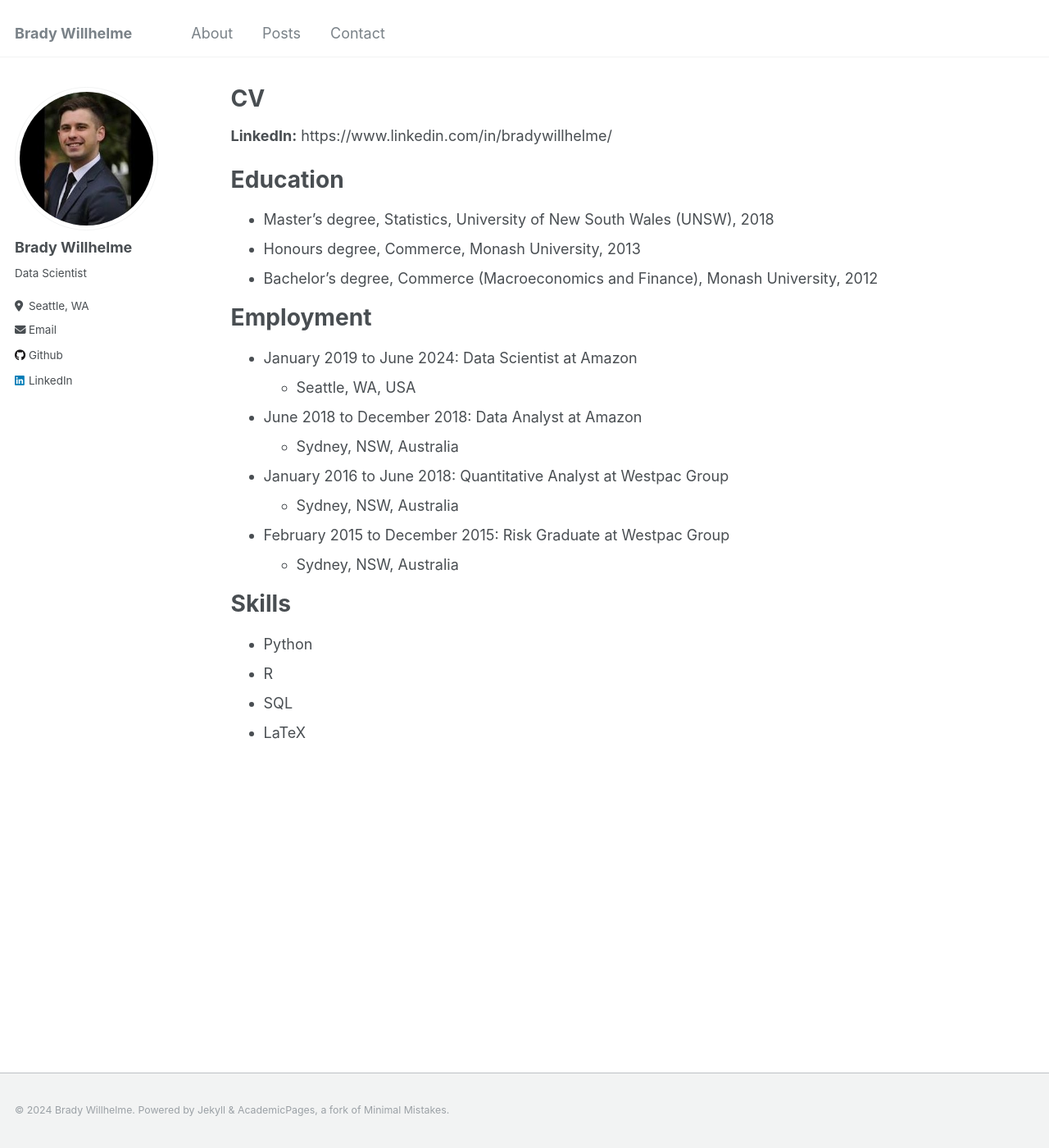
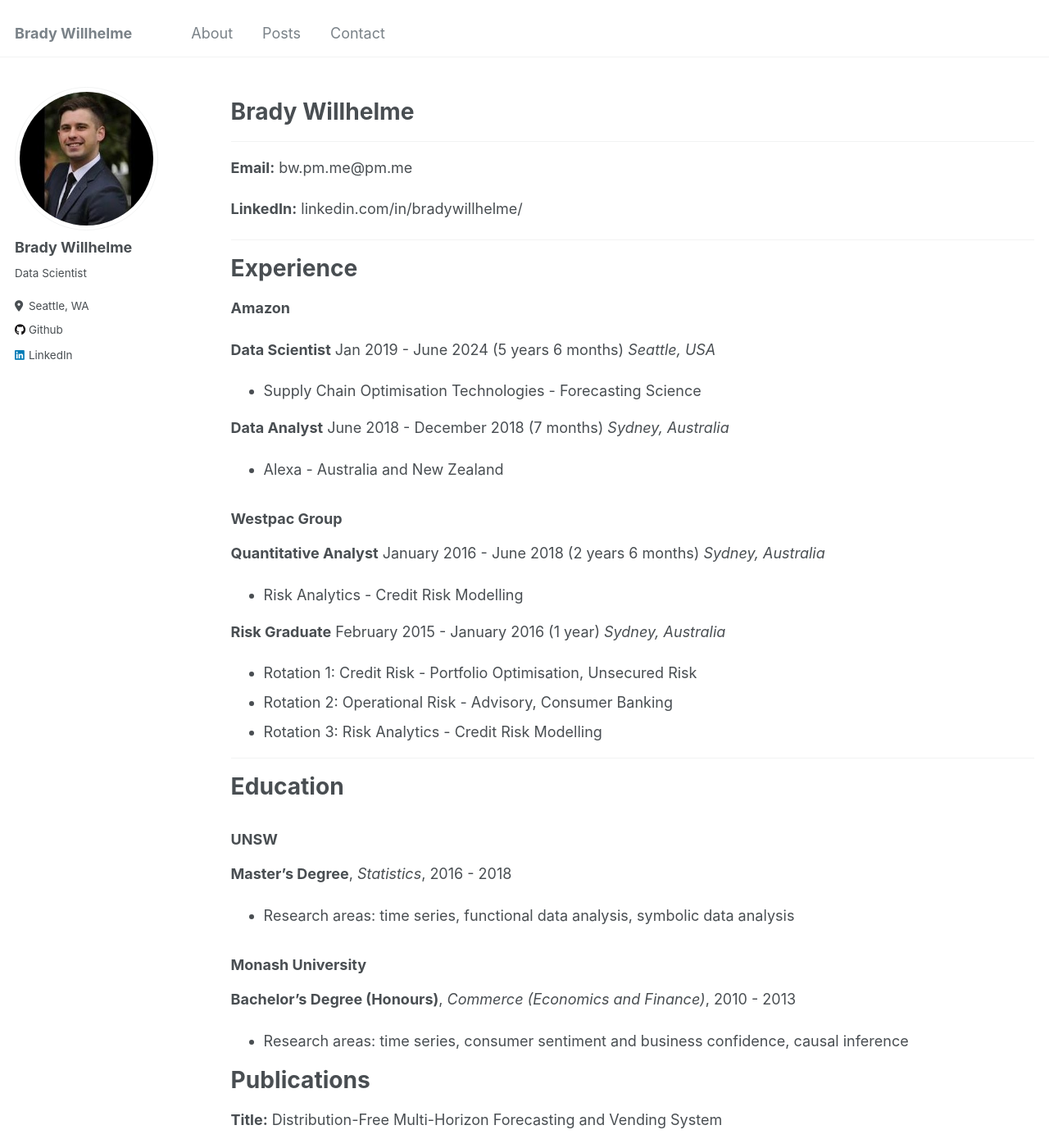
Before and after one commit to bradywill/bradywill-new.github.io, a Jekyll site: the page built from _pages/unused/cv.md, in a window 1280 px wide and 1400 px high. Shown: the whole window at 82% size. Built offline with Jekyll 4.4.1, drawn with Linux system fonts in a browser that asks for light colours; some of the changed text lies outside the part shown.

```diff
--- a/_config.yml
+++ b/_config.yml
@@ -28,7 +28,7 @@ author:
   location         : "Seattle, WA"
   employer         : # "Amazon"
   uri              : # URL
-  email            : "bw.pm.me@pm.me"
+  email            : # "bw.pm.me@pm.me"
 
   # Academic websites
   arxiv            : # URL - Update with the correct link to your profile
@@ -76,7 +76,7 @@ author:
 teaser                   :  # filename of teaser fallback teaser image placed in /images/, .e.g. "500x300.png"
 breadcrumbs              : false # true, false (default)
 words_per_minute         : 160
-future                   : false
+future                   : true
 read_more                : "disabled" # if enabled, adds "Read more" links to excerpts
 talkmap_link             : false #change to true to add link to talkmap on talks page
 comments:
--- a/_pages/unused/cv.md
+++ b/_pages/unused/cv.md
@@ -1,36 +1,83 @@
 ---
 layout: archive
-title: "CV"
+title: ""
 permalink: /cv/
 author_profile: true
 redirect_from:
   - /resume
 ---
 
-{% include base_path %}
+# Brady Willhelme
 
-**LinkedIn:** https://www.linkedin.com/in/bradywillhelme/
+---
+
+**Email:** bw.pm.me@pm.me
+
+**LinkedIn:** linkedin.com/in/bradywillhelme/
+
+---
+
+Experience
+======
+
+__Amazon__
+
+**Data Scientist**
+Jan 2019 - June 2024 (5 years 6 months)
+*Seattle, USA*
+- Supply Chain Optimisation Technologies - Forecasting Science
+
+**Data Analyst**
+June 2018 - December 2018 (7 months)
+*Sydney, Australia*
+- Alexa - Australia and New Zealand
+
+### Westpac Group
+
+**Quantitative Analyst**
+January 2016 - June 2018 (2 years 6 months)
+*Sydney, Australia*
+- Risk Analytics - Credit Risk Modelling
+
+**Risk Graduate**
+February 2015 - January 2016 (1 year)
+*Sydney, Australia*
+- Rotation 1: Credit Risk - Portfolio Optimisation, Unsecured Risk
+- Rotation 2: Operational Risk - Advisory, Consumer Banking
+- Rotation 3: Risk Analytics - Credit Risk Modelling
+
+---
 
 Education
 ======
-* Master's degree, Statistics, University of New South Wales (UNSW), 2018
-* Honours degree, Commerce, Monash University, 2013
-* Bachelor's degree, Commerce (Macroeconomics and Finance), Monash University, 2012
 
-Employment
+### UNSW
+
+**Master's Degree**, *Statistics*, 2016 - 2018
+- Research areas: time series, functional data analysis, symbolic data analysis
+
+### Monash University
+
+**Bachelor's Degree (Honours)**, *Commerce (Economics and Finance)*, 2010 - 2013
+- Research areas: time series, consumer sentiment and business confidence, causal inference
+
+
+Publications
 ======
-* January 2019 to June 2024: Data Scientist at Amazon
-  * Seattle, WA, USA
-* June 2018 to December 2018: Data Analyst at Amazon
-  * Sydney, NSW, Australia
-* January 2016 to June 2018: Quantitative Analyst at Westpac Group
-  * Sydney, NSW, Australia
-* February 2015 to December 2015: Risk Graduate at Westpac Group
-  * Sydney, NSW, Australia
+
+**Title:** Distribution-Free Multi-Horizon Forecasting and Vending System
+
+**Authors:** Vincent Quenneville-Belair, Malcolm Wolff, Brady Willhelme, Dhruv Madeka and Dean Foster
+
+**Year:** 2023
+
+- Jointly authored with colleagues during time at Amazon
+- Published at SIGKDD International Workshop on Mining and Learning from Time Series (MiLeTS) 2023
+- Featured on Amazon Science, the company's public-facing science website:
+[Distribution-Free Multi-Horizon Forecasting and Vending System](https://www.amazon.science/publications/distribution-free-multi-horizon-forecasting-and-vending-system)
+
 
 Skills
 ======
-* Python
-* R
-* SQL
-* LaTeX
+
+Python, R, SQL, LaTeX
```
Also changed, not shown: _drafts/2024-04-28-late-night-rambling.md (+6 -5 lines), _drafts/2024-04-30-mech-keyb.md (added, +44 -0 lines), _drafts/2024-05-01-quantum-data-science.md (added, +58 -0 lines), _drafts/2024-05-01-reading-list.md (+1 -3 lines), _pages/about.md (+1 -1 lines), files/ducky_one.jpeg (added).
